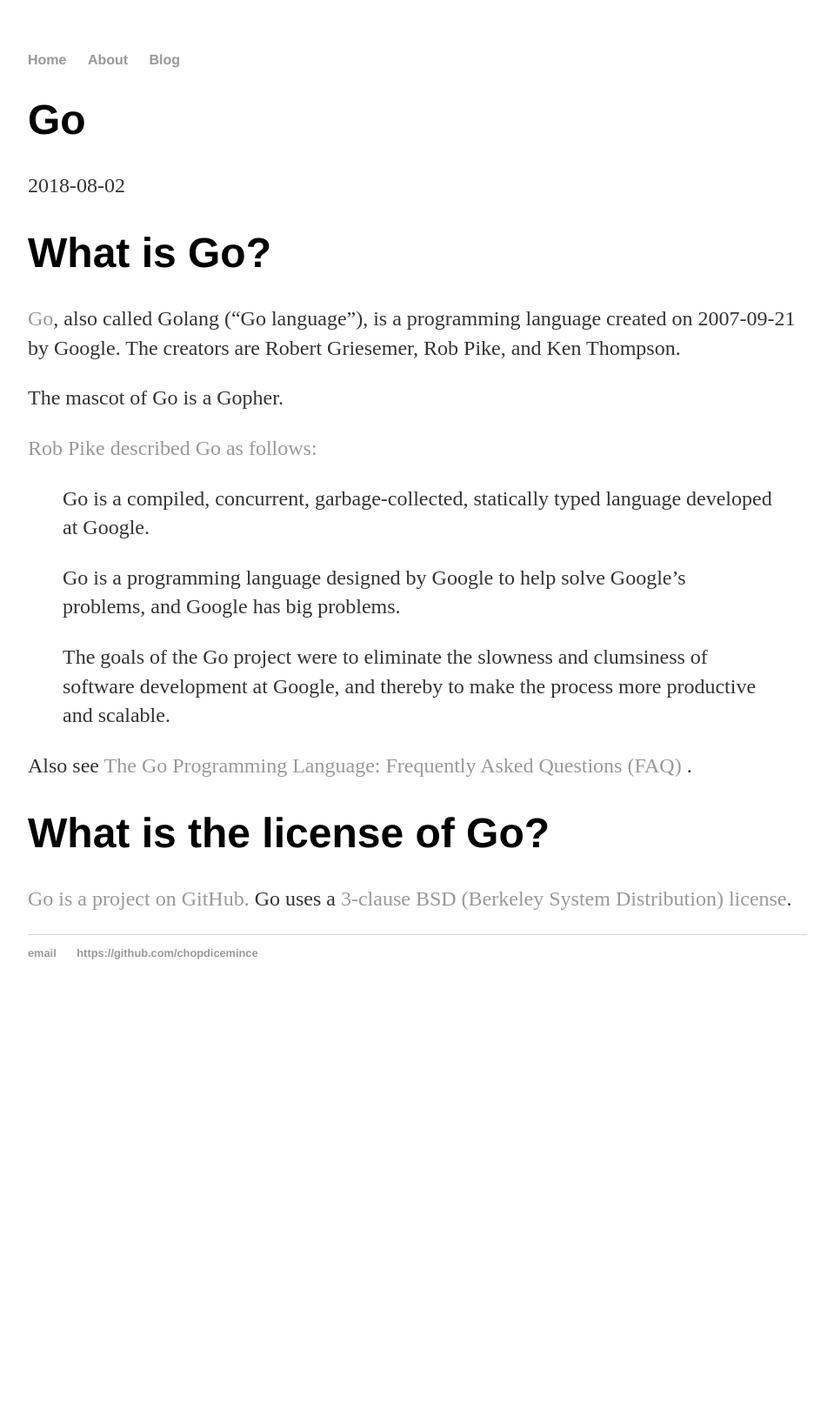
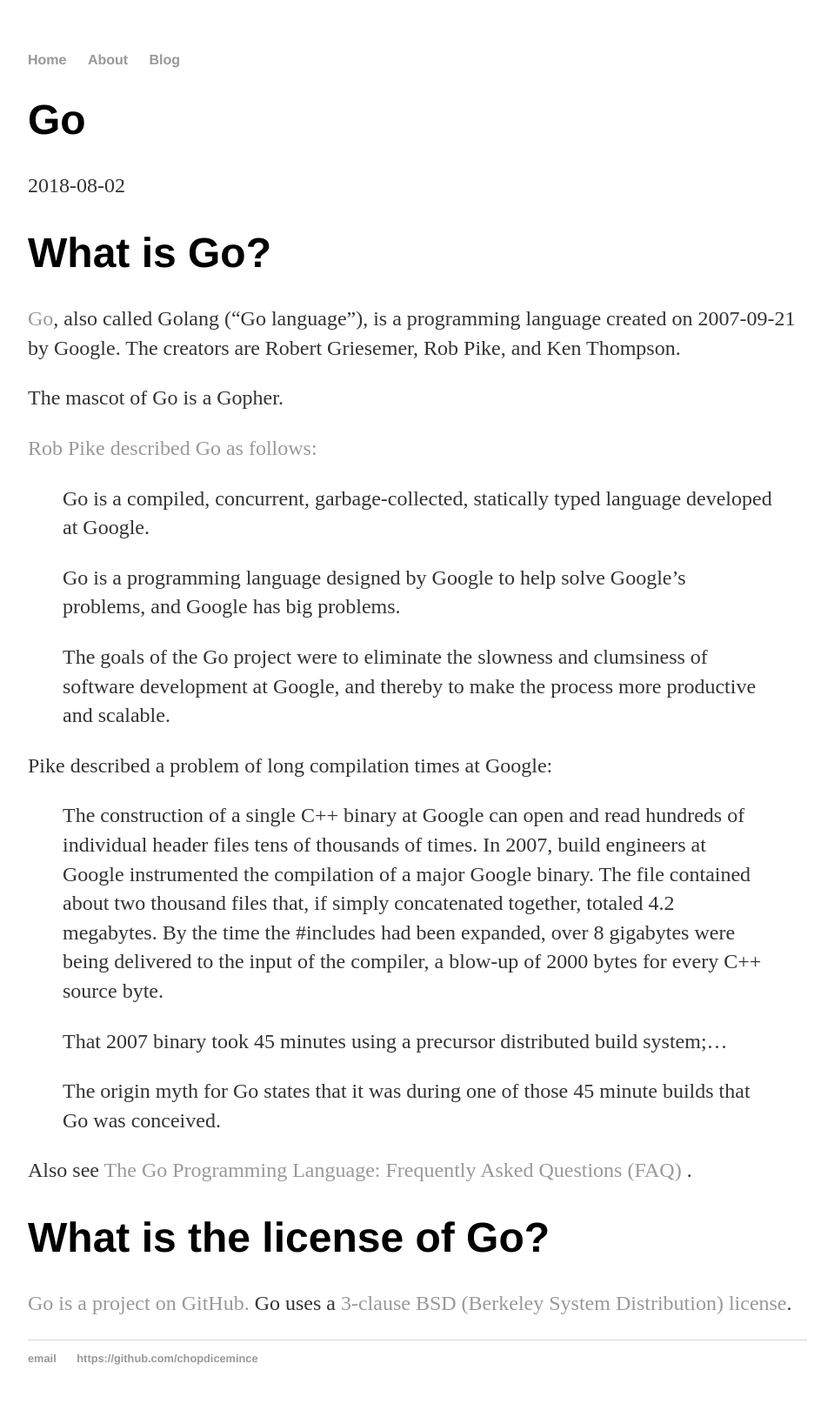
Before and after one commit to chopdicemince/chopdicemince.github.io, a Jekyll site: the page built from _posts/2018-08-02-go.md, in a window 1280 px wide. Shown: the whole page at 87% size, without its empty margins (160-1119 px from the left). Built offline with Jekyll 4.4.1, drawn with Linux system fonts in a browser that asks for light colours; before the commit the page ends 1163 px from its top, so only the background shows below that.

Commit message:
Add text about long compilation times

```diff
--- a/_posts/2018-08-02-go.md
+++ b/_posts/2018-08-02-go.md
@@ -18,6 +18,14 @@
 >
 > The goals of the Go project were to eliminate the slowness and clumsiness of software development at Google, and thereby to make the process more productive and scalable.
 
+Pike described a problem of long compilation times at Google:
+
+> The construction of a single C++ binary at Google can open and read hundreds of individual header files tens of thousands of times. In 2007, build engineers at Google instrumented the compilation of a major Google binary. The file contained about two thousand files that, if simply concatenated together, totaled 4.2 megabytes. By the time the #includes had been expanded, over 8 gigabytes were being delivered to the input of the compiler, a blow-up of 2000 bytes for every C++ source byte.
+>
+> That 2007 binary took 45 minutes using a precursor distributed build system;...
+>
+> The origin myth for Go states that it was during one of those 45 minute builds that Go was conceived.
+
 Also see [The Go Programming Language: Frequently Asked Questions (FAQ) ](https://golang.org/doc/faq).
 
 # What is the license of Go?
```
